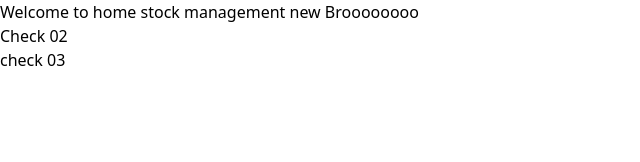
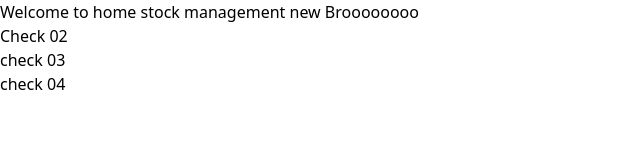
Before and after one commit to TharushaPramod/HomeStock_new, a React (Vite) app in the folder homestock-app/: page / in a window 1280 px wide. Shown: the top 162 px of the page, without its empty margins (0-640 px from the left). Built offline with nearby package versions, Linux system fonts and the light colour scheme.

Commit message:
check 04

```diff
--- a/homestock-app/src/App.jsx
+++ b/homestock-app/src/App.jsx
@@ -10,6 +10,7 @@ function App() {
     <h1 className='text-3xl text-center '>Welcome to home stock management new Broooooooo </h1>
     <h2>Check 02</h2>
     <h3>check 03</h3>
+    <h4>check 04</h4>
 
 
 
```
